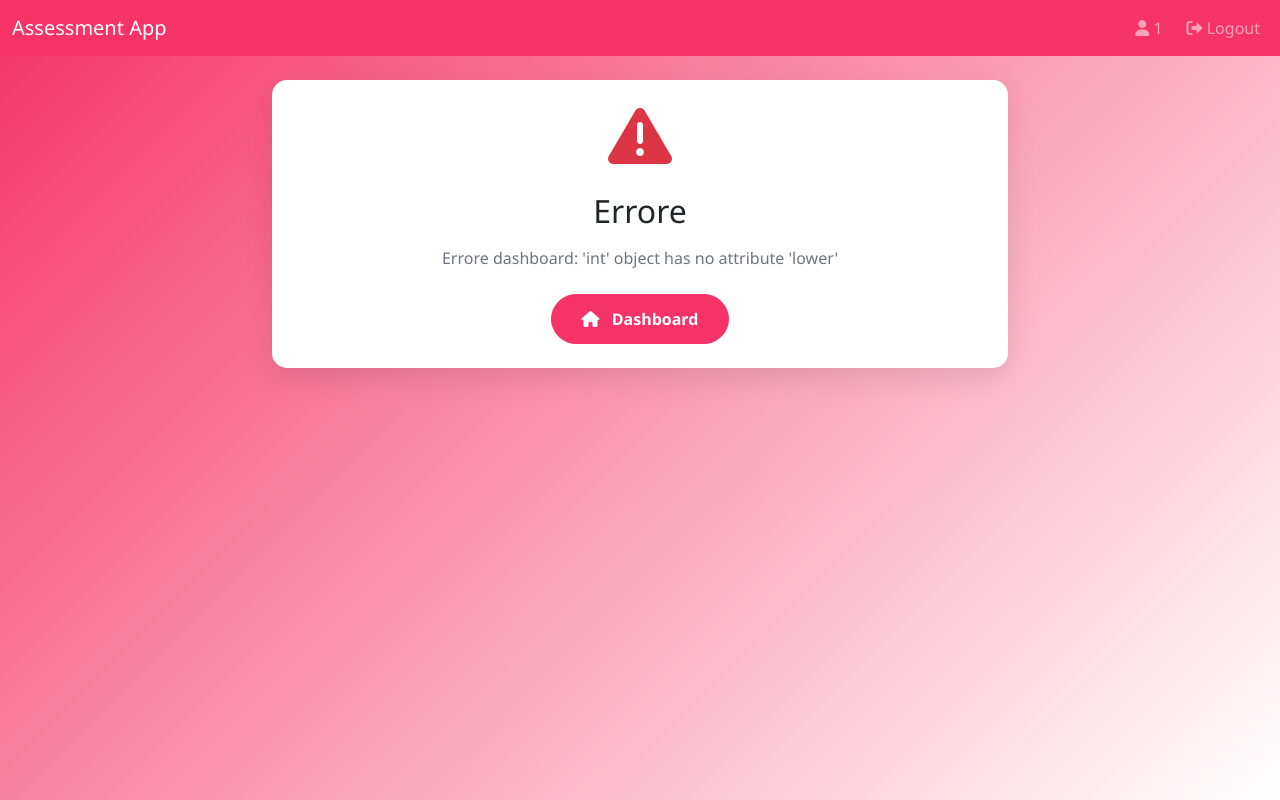
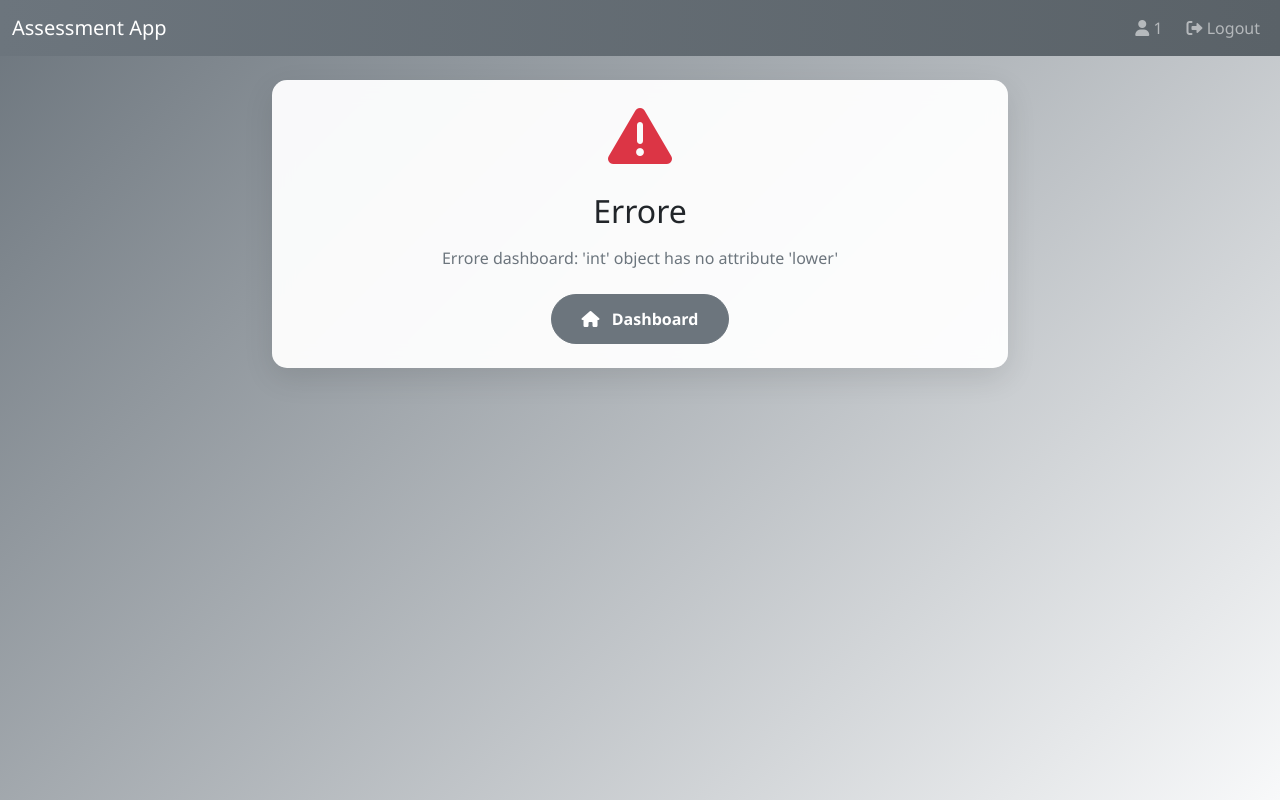
Before and after one commit to matteo-farinelli/azure-deploy, a Flask app: page /dashboard in a window 1280 px wide. Run offline with Flask 3, Linux system fonts and the light colour scheme; the visitor is signed in with stand-in values (Sample User, id 1).

Commit message:
Update base.html

```diff
--- a/templates/base.html
+++ b/templates/base.html
@@ -9,11 +9,20 @@
     <link href="https://cdnjs.cloudflare.com/ajax/libs/font-awesome/6.0.0/css/all.min.css" rel="stylesheet">
     <style>
         :root {
-            --primary-color: {% if company_color %}{{ company_color }}{% else %}#F63366{% endif %};
+            --primary-color: {% if company_color %}{{ company_color }}{% else %}#6C757D{% endif %};
         }
 
         body {
-            background: linear-gradient(135deg, var(--primary-color), #ffffff);
+            /* Sfondi più soft e eleganti */
+            background: {% if azienda == 'auxiell' %}
+                linear-gradient(135deg, #6C757D, #F8F9FA);
+            {% elif azienda == 'euxilia' %}
+                linear-gradient(135deg, #4A90C2, #E3F2FD);
+            {% elif azienda == 'xva' %}
+                linear-gradient(135deg, #D4AF37, #FFF8E1);
+            {% else %}
+                linear-gradient(135deg, #6C757D, #F8F9FA);
+            {% endif %}
             min-height: 100vh;
             font-family: 'Segoe UI', Tahoma, Geneva, Verdana, sans-serif;
         }
@@ -26,18 +35,20 @@
         }
 
         .auth-card {
-            background: white;
+            background: rgba(255, 255, 255, 0.95);
             border-radius: 20px;
             box-shadow: 0 20px 40px rgba(0,0,0,0.1);
             padding: 2rem;
+            backdrop-filter: blur(10px);
         }
 
         .dashboard-card {
-            background: white;
+            background: rgba(255, 255, 255, 0.95);
             border-radius: 15px;
             box-shadow: 0 10px 30px rgba(0,0,0,0.1);
             padding: 1.5rem;
             margin-bottom: 1.5rem;
+            backdrop-filter: blur(10px);
         }
 
         .btn-primary {
@@ -46,45 +57,103 @@
             border-radius: 25px;
             padding: 12px 30px;
             font-weight: 600;
+            transition: all 0.3s ease;
         }
 
         .btn-primary:hover {
             background-color: var(--primary-color);
-            opacity: 0.9;
+            opacity: 0.85;
+            transform: translateY(-2px);
+            box-shadow: 0 5px 15px rgba(0,0,0,0.2);
         }
 
         .form-control {
             border-radius: 15px;
             padding: 12px 18px;
             border: 2px solid #e9ecef;
+            transition: border-color 0.3s ease;
+        }
+
+        .form-control:focus {
+            border-color: var(--primary-color);
+            box-shadow: 0 0 0 0.2rem rgba(108, 117, 125, 0.25);
         }
 
         .navbar {
-            background-color: var(--primary-color) !important;
+                background: {% if azienda == 'auxiell' %}
+                    linear-gradient(90deg, #6C757D, #5A6268) !important;
+            {% elif azienda == 'euxilia' %}
+                linear-gradient(90deg, #4A90C2, #357ABD) !important;
+            {% elif azienda == 'xva' %}
+                linear-gradient(90deg, #D4AF37, #B8941F) !important;
+            {% else %}
+                linear-gradient(90deg, #6C757D, #5A6268) !important;
+            {% endif %}
+            backdrop-filter: blur(10px);
         }
 
         .test-card {
             border-left: 4px solid var(--primary-color);
+            transition: all 0.3s ease;
+            background: rgba(255, 255, 255, 0.9);
+        }
+
+        .test-card:hover {
+            transform: translateY(-3px);
+            box-shadow: 0 8px 25px rgba(0,0,0,0.1);
+        }
+
+        .test-completed {
+            border-left-color: #28a745;
+            background: rgba(40, 167, 69, 0.05);
+        }
+
+        .test-pending {
+            border-left-color: #ffc107;
+            background: rgba(255, 193, 7, 0.05);
+        }
+
+        .stats-card {
+            background: {% if azienda == 'auxiell' %}
+                linear-gradient(135deg, #6C757D, rgba(108, 117, 125, 0.9));
+            {% elif azienda == 'euxilia' %}
+                linear-gradient(135deg, #4A90C2, rgba(74, 144, 194, 0.9));
+            {% elif azienda == 'xva' %}
+                linear-gradient(135deg, #D4AF37, rgba(212, 175, 55, 0.9));
+            {% else %}
+                linear-gradient(135deg, #6C757D, rgba(108, 117, 125, 0.9));
+            {% endif %}
+            color: white;
+            border-radius: 15px;
+            padding: 1.5rem;
+            box-shadow: 0 8px 25px rgba(0,0,0,0.15);
             transition: transform 0.3s ease;
         }
 
-        .test-card:hover {
-            transform: translateY(-2px);
-        }
-
-        .test-completed { border-left-color: #28a745; }
-        .test-pending { border-left-color: #ffc107; }
-
-        .stats-card {
-            background: linear-gradient(135deg, var(--primary-color), rgba(246, 51, 102, 0.8));
-            color: white;
-            border-radius: 15px;
-            padding: 1.5rem;
+        .stats-card:hover {
+            transform: translateY(-5px);
         }
 
         .stats-number {
             font-size: 2.5rem;
             font-weight: bold;
+            text-shadow: 0 2px 4px rgba(0,0,0,0.1);
+        }
+
+        .alert {
+            border-radius: 15px;
+            border: none;
+            backdrop-filter: blur(10px);
+        }
+
+        .card {
+            border-radius: 15px;
+            border: none;
+            box-shadow: 0 5px 15px rgba(0,0,0,0.08);
+        }
+
+        .badge {
+            border-radius: 10px;
         }
     </style>
 </head>
```
